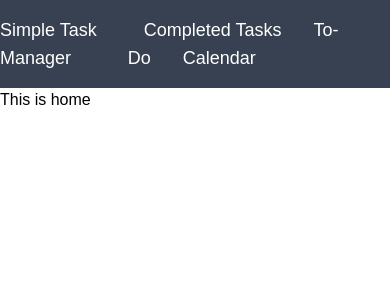
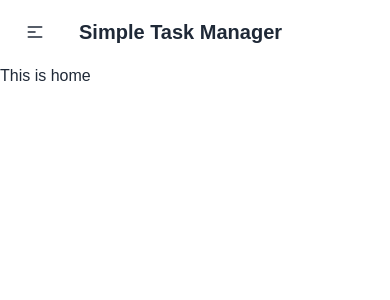
Before and after one commit to mobashirul-alam/simple-task-manager-client, a React (Create React App) app: page / in a window 390 px wide. Shown: the top 300 px of the page. Built offline with nearby package versions, Linux system fonts and the light colour scheme; the HTML template or start-up script is replaced by a standard one.

Commit message:
responsive navbar

```diff
--- a/package.json
+++ b/package.json
@@ -6,6 +6,7 @@
     "@testing-library/jest-dom": "^5.16.4",
     "@testing-library/react": "^13.3.0",
     "@testing-library/user-event": "^13.5.0",
+    "daisyui": "^2.17.0",
     "react": "^18.2.0",
     "react-dom": "^18.2.0",
     "react-router-dom": "^6.3.0",
--- a/src/Shared/Header.js
+++ b/src/Shared/Header.js
@@ -1,60 +1,58 @@
 import React from 'react';
-import { NavLink } from "react-router-dom";
+import { Link } from "react-router-dom";
 
 const Header = () => {
 
-    let activeStyle = {
-        textDecoration: "underline",
-        color: "skyblue"
-    };
-    let activeHomeStyle = {
-        color: "skyblue"
-    };
+    let menu = <>
+        <li>
+            <Link
+                to='/completedTasks'
+                className='md:mx-4 mx-2'
+            >
+                Completed Tasks
+            </Link>
+        </li>
+        <li>
+            <Link
+                to='/todo'
+                className='md:mx-4 mx-2'
+            >
+                To-Do
+            </Link>
+        </li>
+        <li>
+            <Link
+                to='/calendar'
+                className='md:mx-4 mx-2'
+            >
+                Calendar
+            </Link>
+        </li>
+    </>
 
     return (
-        <div className='bg-gray-700 text-white text-lg py-4'>
-            <nav className='flex justify-around'>
-                <div>
-                    <NavLink
-                        to='/home'
-                        style={({ isActive }) =>
-                            isActive ? activeHomeStyle : undefined
-                        }
-                    >
+        <>
+            <div class="navbar bg-base-100 lg:px-16">
+                <div class="navbar-start">
+                    <div class="dropdown">
+                        <label tabindex="0" class="btn btn-ghost lg:hidden">
+                            <svg xmlns="http://www.w3.org/2000/svg" class="h-5 w-5" fill="none" viewBox="0 0 24 24" stroke="currentColor"><path stroke-linecap="round" stroke-linejoin="round" stroke-width="2" d="M4 6h16M4 12h8m-8 6h16" /></svg>
+                        </label>
+                        <ul tabindex="0" class="menu menu-compact dropdown-content mt-3 p-2 shadow bg-base-100 rounded-box w-52">
+                            {menu}
+                        </ul>
+                    </div>
+                    <Link to="/" class="btn btn-ghost normal-case text-xl">
                         Simple Task Manager
-                    </NavLink>
+                    </Link>
                 </div>
-                <div className=''>
-                    <NavLink
-                        to='/completedTasks'
-                        className='mx-4'
-                        style={({ isActive }) =>
-                            isActive ? activeStyle : undefined
-                        }
-                    >
-                        Completed Tasks
-                    </NavLink>
-                    <NavLink
-                        to='/todo'
-                        className='mx-4'
-                        style={({ isActive }) =>
-                            isActive ? activeStyle : undefined
-                        }
-                    >
-                        To-Do
-                    </NavLink>
-                    <NavLink
-                        to='/calendar'
-                        className='mx-4'
-                        style={({ isActive }) =>
-                            isActive ? activeStyle : undefined
-                        }
-                    >
-                        Calendar
-                    </NavLink>
+                <div class="navbar-end hidden lg:flex">
+                    <ul class="menu menu-horizontal p-0">
+                        {menu}
+                    </ul>
                 </div>
-            </nav>
-        </div>
+            </div>
+        </>
     );
 };
 
--- a/tailwind.config.js
+++ b/tailwind.config.js
@@ -6,5 +6,5 @@
   theme: {
     extend: {},
   },
-  plugins: [],
+  plugins: [require("daisyui")],
 }
```
Also changed, not shown: 2 other files (tests, documents, lock files or other folders).
